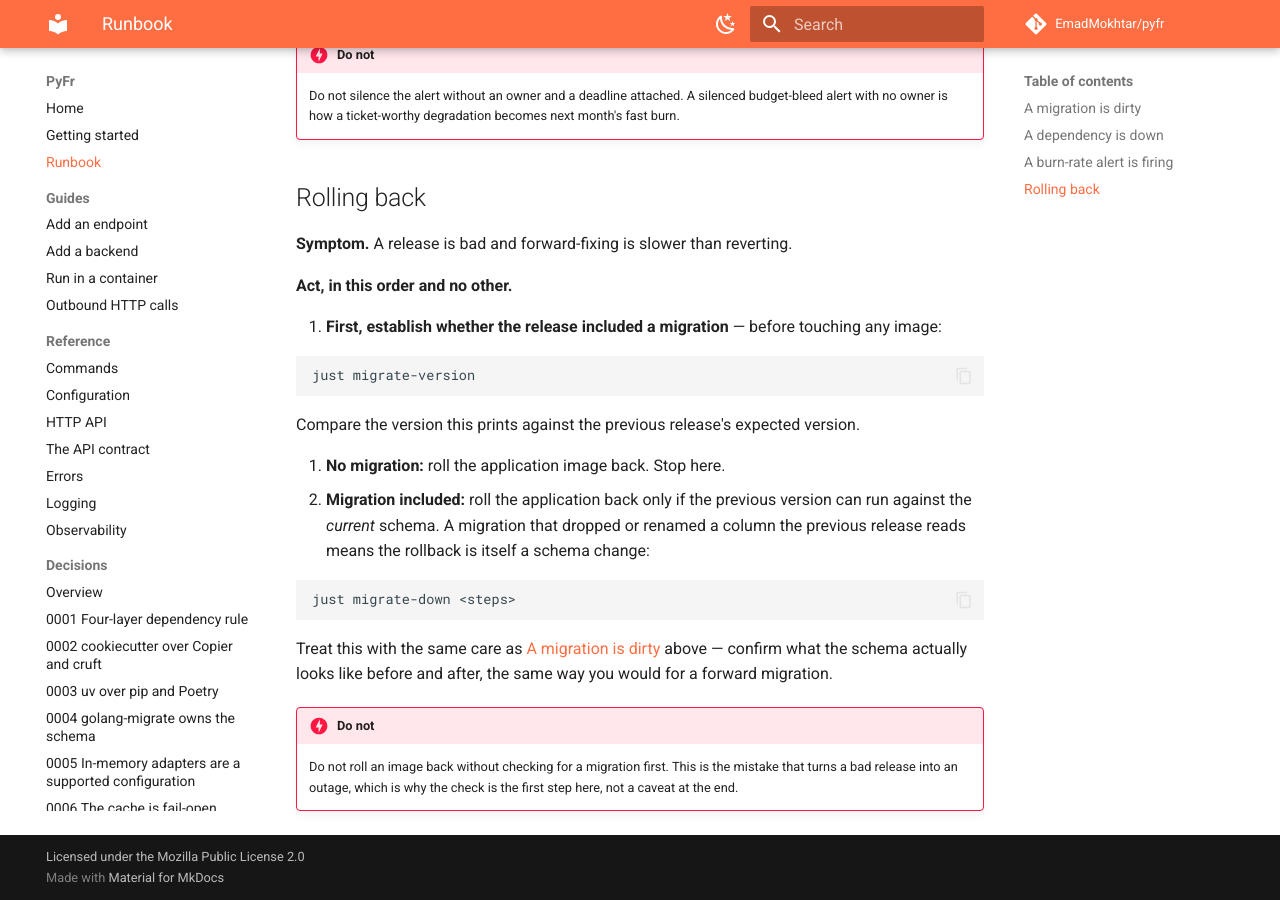
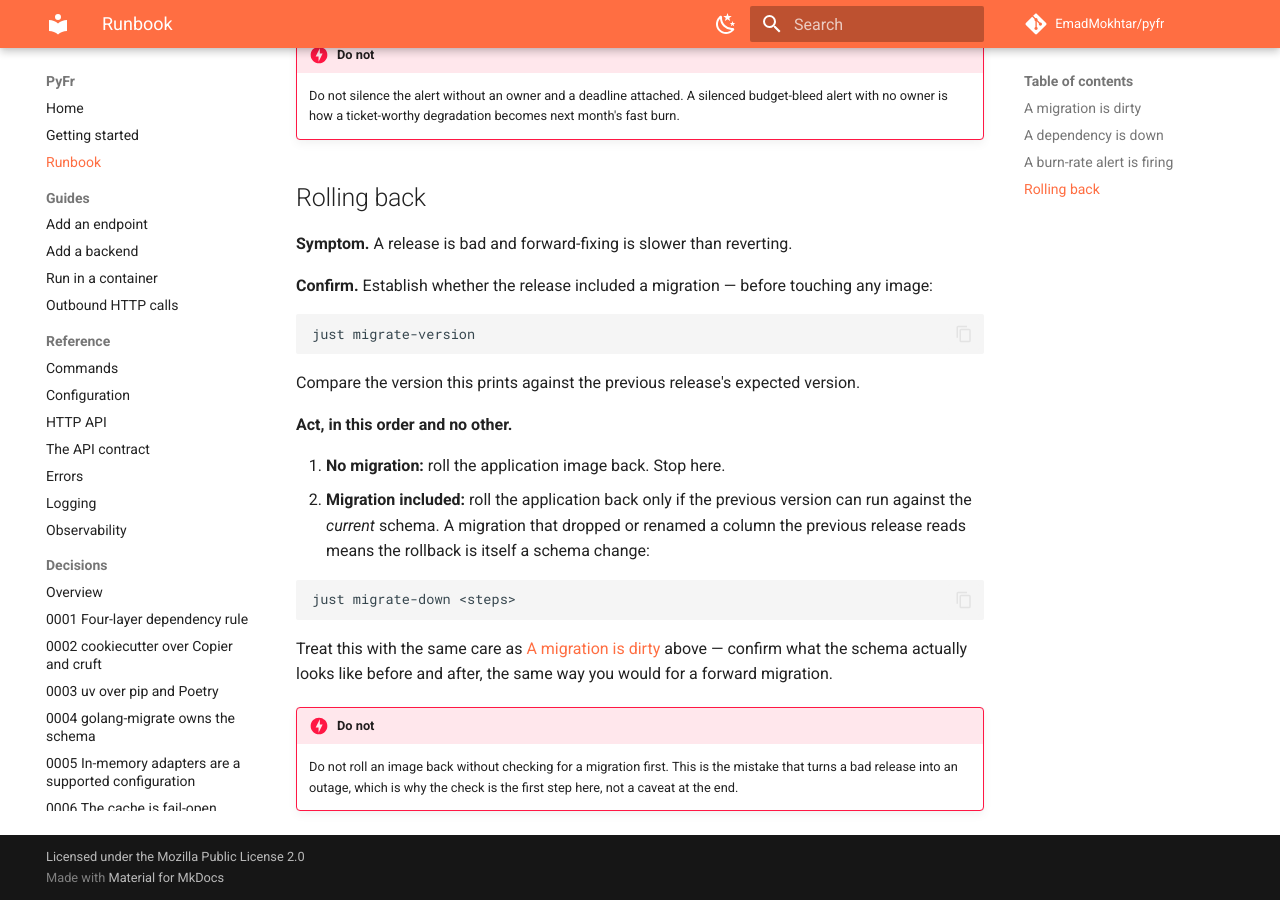
Before and after one commit to EmadMokhtar/pyfr, an MkDocs documentation site: the page built from docs/runbook.md, in a window 1280 px wide and 900 px high, scrolled down 3029 px. Built offline with MkDocs 1.6.1 and Material for MkDocs 9.7.7, drawn with Linux system fonts in a browser that asks for light colours; comment, search, counter and statistics services are not loaded.

Commit message:
docs: standardize runbook procedure formatting with explicit labels
Two procedures were missing explicit bold labels for their sections:
- "A dependency is down" now has an explicit **Symptom.** label
- "Rolling back" now has an explicit **Confirm.** label

This brings all four procedures into consistent format. The **Confirm.** label
in "Rolling back" preserves the migration check as the first and most critical
step before any act step is taken.

Co-Authored-By: Claude Opus 5 <noreply@anthropic.com>

````diff
--- a/docs/runbook.md
+++ b/docs/runbook.md
@@ -144,20 +144,19 @@ and follow it through the logs; if a dependency is implicated, go to
 **Symptom.** A release is bad and forward-fixing is slower than
 reverting.
 
+**Confirm.** Establish whether the release included a migration — before touching any image:
+
+```bash
+just migrate-version
+```
+
+Compare the version this prints against the previous release's
+expected version.
+
 **Act, in this order and no other.**
 
-1. **First, establish whether the release included a migration** —
-   before touching any image:
-
-   ```bash
-   just migrate-version
-   ```
-
-   Compare the version this prints against the previous release's
-   expected version.
-
-2. **No migration:** roll the application image back. Stop here.
-3. **Migration included:** roll the application back only if the
+1. **No migration:** roll the application image back. Stop here.
+2. **Migration included:** roll the application back only if the
    previous version can run against the *current* schema. A migration
    that dropped or renamed a column the previous release reads means the
    rollback is itself a schema change:
````
Also changed, not shown: other parts of docs/runbook.md (+1 -1 lines).
